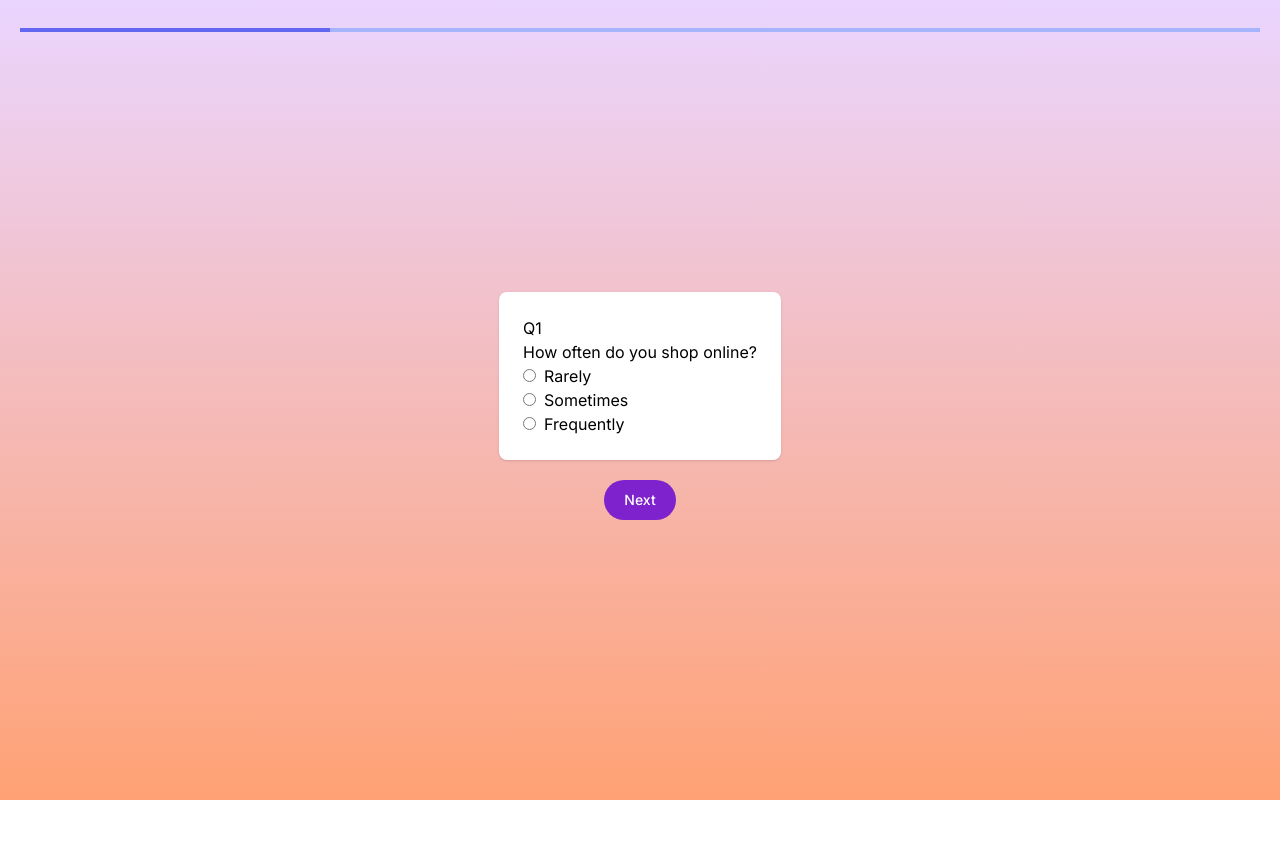
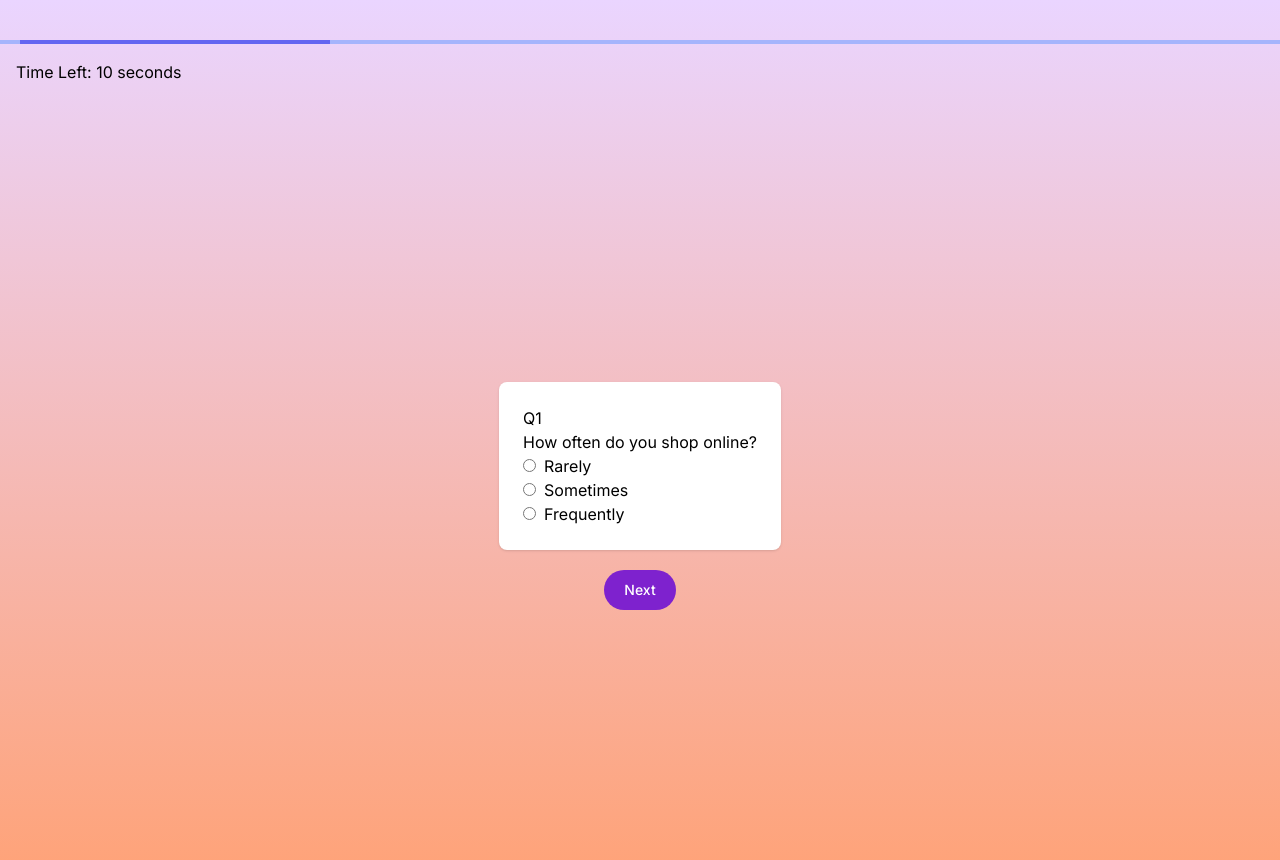
Before and after one commit to tyoprataama/Front-End-React-Test-Tyo, a Next.js app: page / in a window 1280 px wide. Shown: the top 860 px of the page. Before the commit the page ends 800 px from the top, so only its background shows below. Built offline with nearby package versions, Linux system fonts and the light colour scheme.

Commit message:
create time counter element

```diff
--- a/app/components/Card.jsx
+++ b/app/components/Card.jsx
@@ -2,16 +2,10 @@ import React, {
   useState
 } from "react";
 
-const Card = ({questionData, onAnswerSubmit}) => {
-  const {
-    question,
-    options,
-    num,
-    isLocked,
-    currentQuestionIndex
-  } = questionData;
+const Card = ({questionData, onAnswerSubmit, currentQuestionIndex}) => {
+   const { question, options, num, isLocked } = questionData;
   const [selectedAnswer, setSelectedAnswer] = useState(null);
-  const isLastQuestion = currentQuestionIndex === questionData.length - 1;
+  const isLastQuestion = currentQuestionIndex === options.length;
 
   const handleSubmit = (e) => {
     e.preventDefault();
@@ -49,8 +43,8 @@ const Card = ({questionData, onAnswerSubmit}) => {
       {!isLocked && (
         <button
           className="text-white bg-purple-700 hover:bg-purple-800 focus:outline-none focus:ring-4 focus:ring-purple-300 font-medium rounded-full text-sm px-5 py-2.5 text-center mb-2 mt-5"
-          onClick={isLastQuestion ? handleSubmit : handleNextQuestion}
-          disabled={isLastQuestion && (!selectedAnswer || isLocked)}
+          onClick={handleNextQuestion}
+          disabled={!selectedAnswer}
         >
           {isLastQuestion ? "Submit" : "Next"}
         </button>
--- a/app/components/Survey.jsx
+++ b/app/components/Survey.jsx
@@ -11,52 +11,84 @@ import { questionDetails } from './Question';
 const Survey = () => {
   const questions = questionDetails;
 
+  // State to keep track of current question index
   const [currentQuestionIndex, setCurrentQuestionIndex] = useState(0);
-  const [surveyAnswers, setSurveyAnswers] = useState(() => {
-    // Load previous answers from local storage, if available
-    const storedAnswers = localStorage.getItem("surveyAnswers");
-    return storedAnswers ? JSON.parse(storedAnswers) : [];
-  });
 
-  useEffect(() => {
-    // Save survey answers to local storage whenever they change
-    localStorage.setItem("surveyAnswers", JSON.stringify(surveyAnswers));
-  }, [surveyAnswers]);
+  // State to keep track of survey answers
+  const [surveyAnswers, setSurveyAnswers] = useState([]);
 
+  // State to manage the timer
+  const [timer, setTimer] = useState(15);
+
+  // State to track if the timer is active
+  const [timerActive, setTimerActive] = useState(true);
+
+  // State to track if the survey is complete
+  const [surveyComplete, setSurveyComplete] = useState(false);
+
+  // Function to handle the answer submission
   const handleAnswerSubmit = (selectedAnswer) => {
     setSurveyAnswers((prevAnswers) => [
       ...prevAnswers,
-      {
-        questionId: questions[currentQuestionIndex].id,
-        selectedAnswer
-      },
+      { questionId: questions[currentQuestionIndex].id, selectedAnswer },
     ]);
+
+    // Move to the next question
+    if (currentQuestionIndex + 1 < questions.length) {
       setCurrentQuestionIndex((prevIndex) => prevIndex + 1);
+    } else {
+      // If it's the last question, end the survey
+      setSurveyComplete(true);
+    }
   };
-
+  // Function to restart the survey
   const handleRestartSurvey = () => {
     setSurveyAnswers([]);
     setCurrentQuestionIndex(0);
+    setTimer(15);
+    setTimerActive(true);
+    setSurveyComplete(false);
   };
-   const currentQuestionData = questions[currentQuestionIndex];
-    const progressPercent = ((currentQuestionIndex + 1) / questions.length) * 100;
+
+  // Function to handle timer completion
+  const handleTimerCompletion = () => {
+    setTimerActive(false); // Pause the timer
+    setSurveyComplete(true); // Mark the survey as complete
+  };
+
+  useEffect(() => {
+    let interval;
+    if (timerActive && timer > 0) {
+      interval = setInterval(() => {
+        setTimer((prevTimer) => prevTimer - 1);
+      }, 1000);
+    } else if (timer === 0) {
+      handleTimerCompletion();
+    }
+
+    return () => clearInterval(interval);
+  }, [timer, timerActive]);
 
   return (
-
-        <div className="flex flex-col items-center justify-center h-screen w-screen px-5 py-3">
-          <div className="bg-indigo-300 h-1 w-full mt-4">
-        <div className="bg-indigo-500 h-full" style={{ width: `${progressPercent}%` }} />
+    <div>
+      <div className="bg-indigo-300 h-1 w-full mt-10 px-5">
+              <div className="bg-indigo-500 h-full" style={{ width: `${(currentQuestionIndex + 1) / questions.length * 100}%` }} />
             </div>
- {currentQuestionIndex < questions.length ? (
+      {surveyComplete ? (
+        <End surveyAnswers={surveyAnswers} onRestart={handleRestartSurvey} />
+      ) : (
+        <>
+        <div className='p-4'>
+            <p>Time Left: {timer} seconds</p>
+          </div>
           <Card
-          questionData={currentQuestionData}
+            questionData={questions[currentQuestionIndex]}
             onAnswerSubmit={handleAnswerSubmit}
             currentQuestionIndex={currentQuestionIndex}
           />
-      ) : (
-        <End surveyAnswers={surveyAnswers} onRestart={handleRestartSurvey} />
+        </>
       )}
     </div>
   )
-}
+};
 export default Survey
```
Lines whose indentation alone changed are shown as unchanged.
